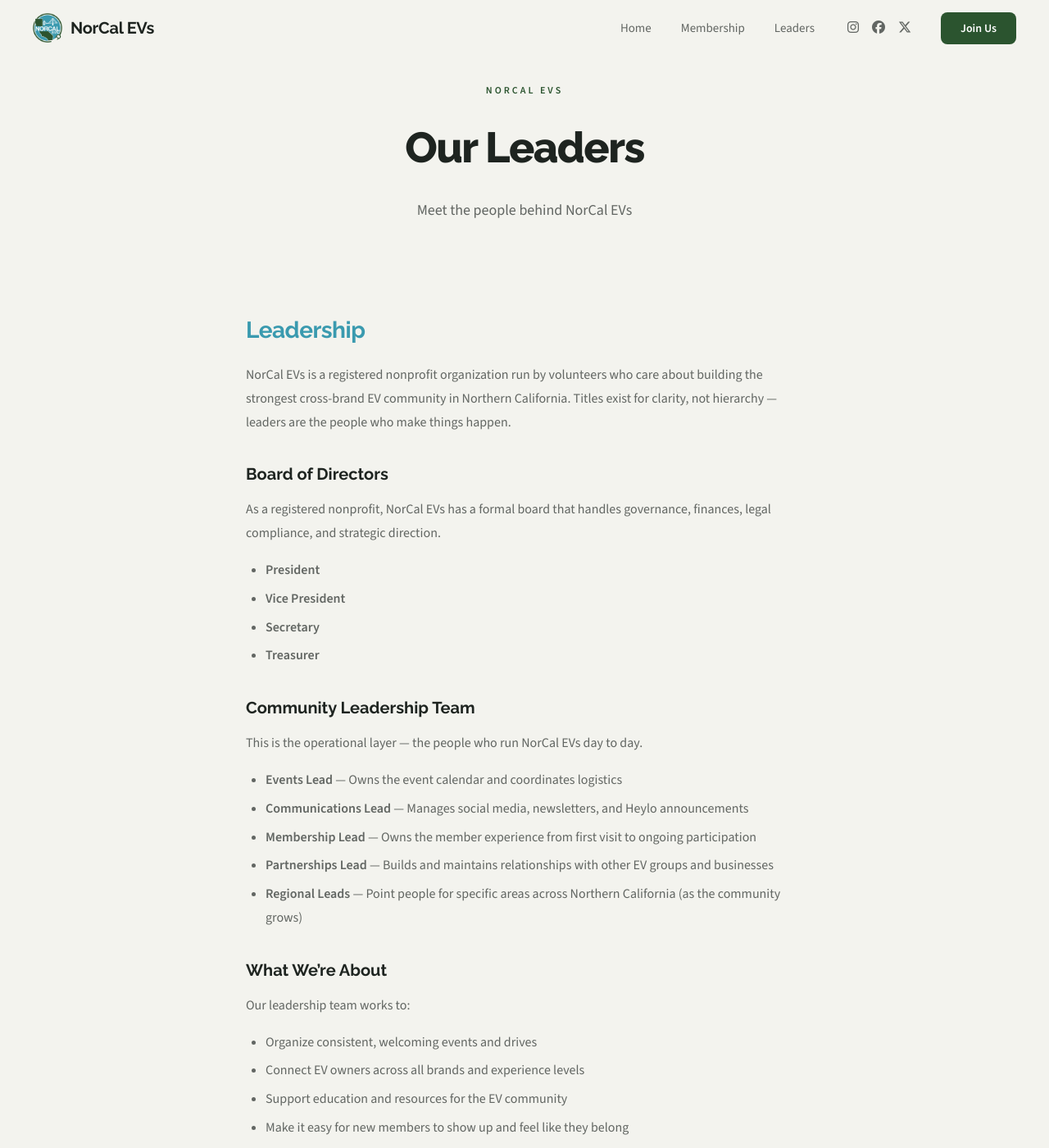
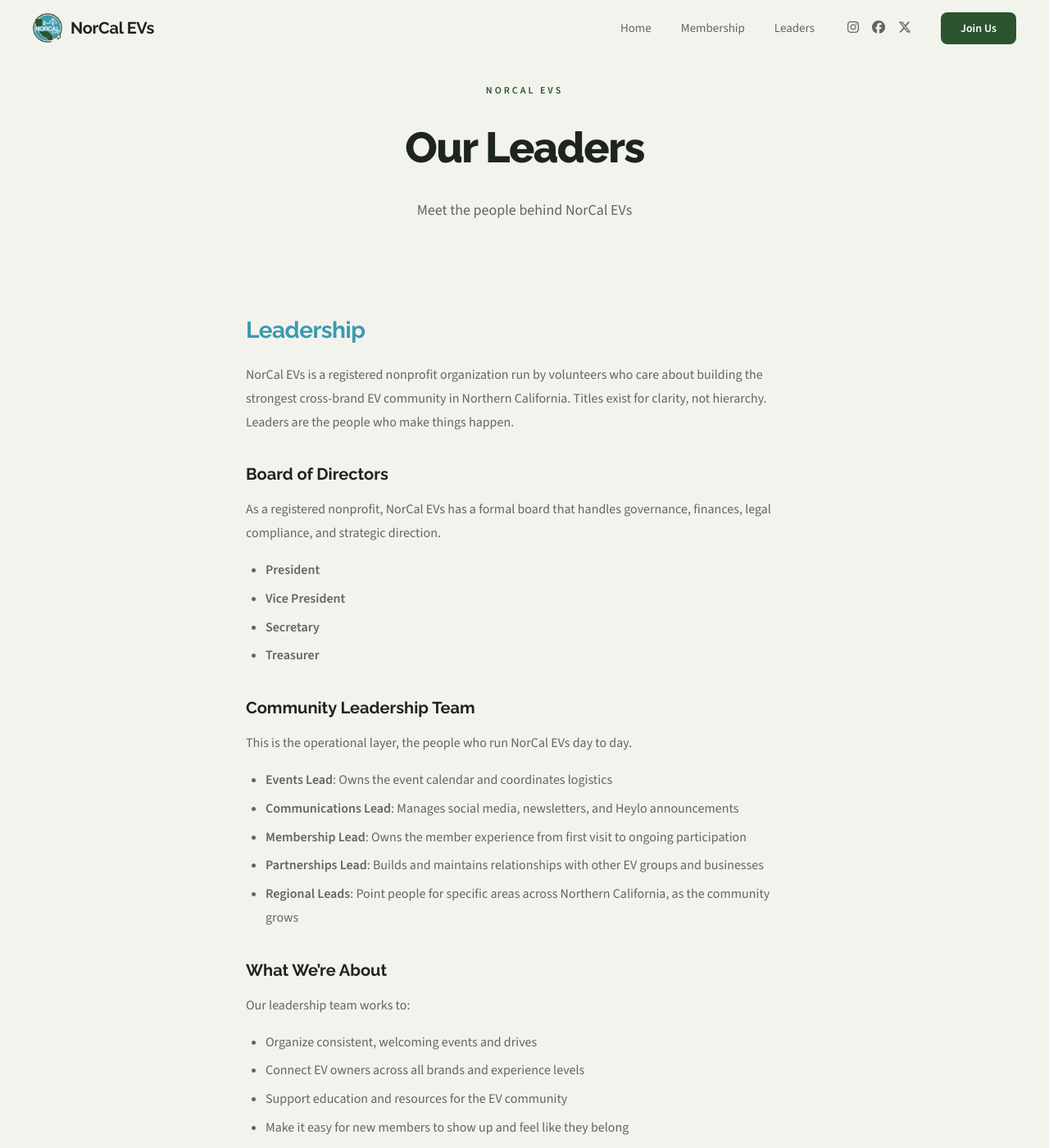
Before and after one commit to ZakWinnick/NorCalEVs, a Jekyll site: the page built from leaders.md, in a window 1280 px wide and 1400 px high. Shown: the whole window at 82% size. Built offline with Jekyll 4.4.1, drawn with Linux system fonts in a browser that asks for light colours; a script that is not in the unit is left out.

Commit message:
Em dash removal

```diff
--- a/_data/social.yml
+++ b/_data/social.yml
@@ -1,7 +1,7 @@
 - name: Heylo
   url: https://heylo.group/norcalevs
   icon: "📱"
-  description: Our community hub — events, discussion, and announcements
+  description: Our community hub for events, discussion, and announcements
 
 - name: Facebook
   url: https://www.facebook.com/groups/norcalevs/
@@ -16,4 +16,4 @@
 - name: X (Twitter)
   url: https://x.com/norcalevs
   icon: "💬"
-  description: News, updates, and the broader EV conversation
+  description: News, updates, and broader EV conversation
--- a/_layouts/home.html
+++ b/_layouts/home.html
@@ -12,7 +12,7 @@
          loading="eager" />
     <div class="hero-eyebrow">Northern California's Cross-Brand EV Community</div>
     <h1>Driven by<br>Community.</h1>
-    <p class="hero-sub">If it plugs in, it belongs here. No brand requirements, no experience needed &mdash; just good people and good drives.</p>
+    <p class="hero-sub">If it plugs in, it belongs here. No brand requirements, no experience needed, just good people and good drives.</p>
     <div class="hero-ctas">
         <a href="https://heylo.group/norcalevs" class="btn btn-primary" target="_blank" rel="noopener noreferrer">Join Us on Heylo</a>
         <a href="#events" class="btn btn-ghost">View Events</a>
@@ -44,7 +44,7 @@
     <div class="wwd-header">
         <div class="eyebrow">What We Do</div>
         <h2 class="section-title">Events are why we exist.</h2>
-        <p class="section-desc">Everything else &mdash; the website, social media, partnerships &mdash; exists to support getting people together in person.</p>
+        <p class="section-desc">Everything else, including the website, social media, and partnerships, exists to support getting people together in person.</p>
     </div>
     <div class="wwd-grid">
         <div class="wwd-card reveal">
--- a/leaders.md
+++ b/leaders.md
@@ -6,7 +6,7 @@
 
 ## Leadership
 
-NorCal EVs is a registered nonprofit organization run by volunteers who care about building the strongest cross-brand EV community in Northern California. Titles exist for clarity, not hierarchy — leaders are the people who make things happen.
+NorCal EVs is a registered nonprofit organization run by volunteers who care about building the strongest cross-brand EV community in Northern California. Titles exist for clarity, not hierarchy. Leaders are the people who make things happen.
 
 ### Board of Directors
 
@@ -19,13 +19,13 @@
 
 ### Community Leadership Team
 
-This is the operational layer — the people who run NorCal EVs day to day.
+This is the operational layer, the people who run NorCal EVs day to day.
 
-- **Events Lead** — Owns the event calendar and coordinates logistics
-- **Communications Lead** — Manages social media, newsletters, and Heylo announcements
-- **Membership Lead** — Owns the member experience from first visit to ongoing participation
-- **Partnerships Lead** — Builds and maintains relationships with other EV groups and businesses
-- **Regional Leads** — Point people for specific areas across Northern California (as the community grows)
+- **Events Lead**: Owns the event calendar and coordinates logistics
+- **Communications Lead**: Manages social media, newsletters, and Heylo announcements
+- **Membership Lead**: Owns the member experience from first visit to ongoing participation
+- **Partnerships Lead**: Builds and maintains relationships with other EV groups and businesses
+- **Regional Leads**: Point people for specific areas across Northern California, as the community grows
 
 ### What We're About
 
```
Also changed, not shown: other parts of _layouts/home.html (+1 -1 lines).
